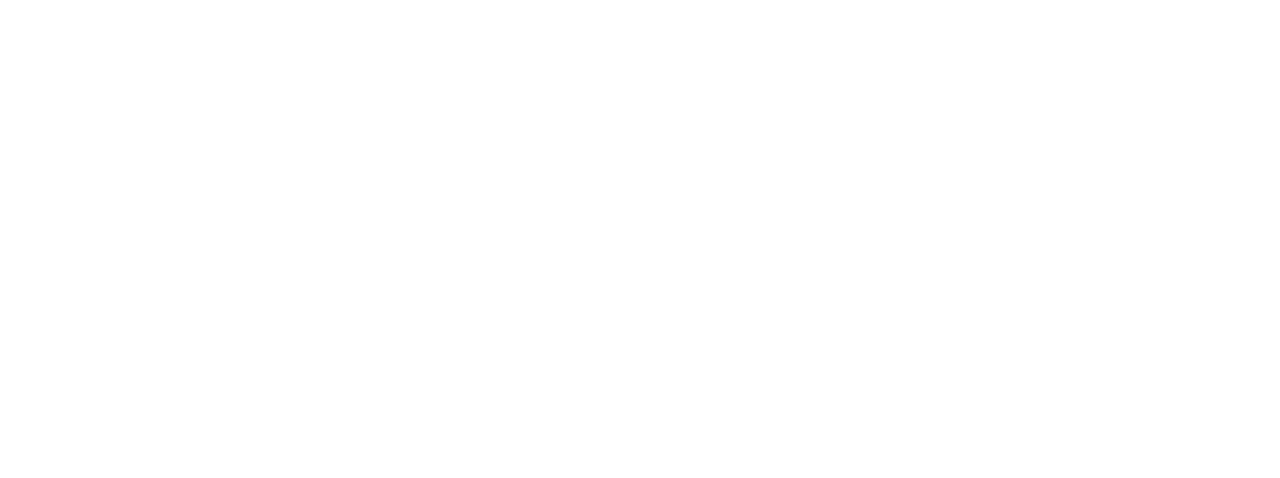
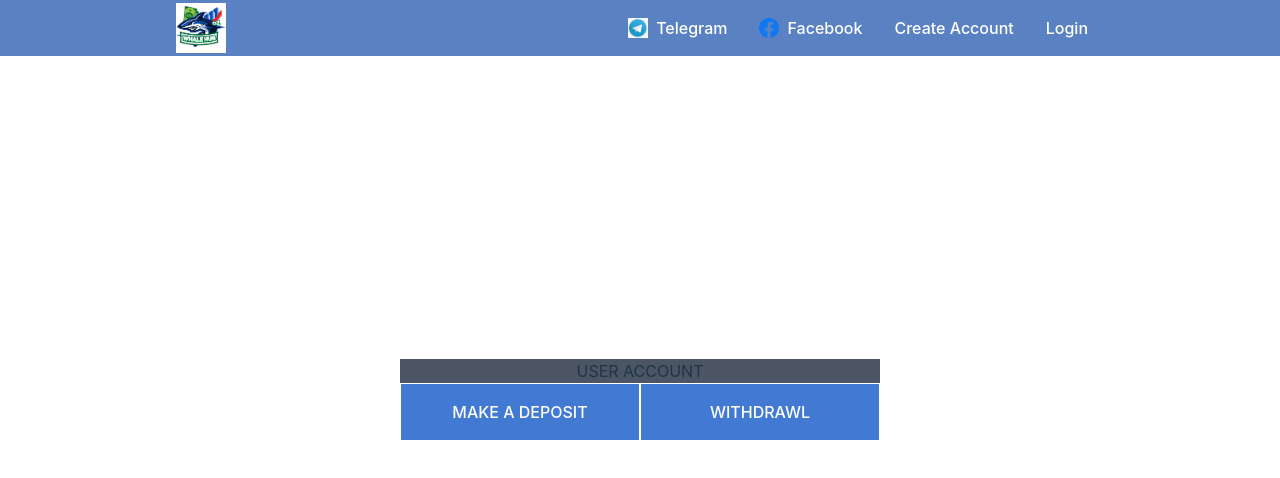
Before and after one commit to yacine37th/whale_hub, a React (Vite) app: page /profil in a window 1280 px wide. Before the commit this address had no page. Shown: the top 478 px of the page. Built offline with nearby package versions, Linux system fonts and the light colour scheme; no server answers.

Commit message:
login fixed

```diff
--- a/src/App.jsx
+++ b/src/App.jsx
@@ -8,6 +8,7 @@
 import Login from './auth/Login'
 import Register from './auth/Register'
 import ForgotPassword from './auth/ForgotPassword'
+import UserAccount from './userAccount/UserAccount'
 
 function App() {
   const [count, setCount] = useState(0)
@@ -19,6 +20,7 @@
         <Route path="/login" element={<Login />} />
         <Route path="/register" element={<Register />} />
         <Route path="/forgetPassword" element={<ForgotPassword />} />
+        <Route path="/profil" element={<UserAccount />} />
 
       </Routes>
     </>
--- a/src/auth/Login.jsx
+++ b/src/auth/Login.jsx
@@ -1,12 +1,13 @@
 import React, { useState } from "react";
 import { Link, useNavigate } from "react-router-dom";
 import "./index.css";
-import { auth } from "../firebase/firebase";
+import { auth, db } from "../firebase/firebase";
 import facebook from "./img/facebook.png";
 import telegram from "./img/telegram.png";
 import logo from "./img/0_1_1694457176539.png";
 import NavBarAuth from "./NavBarAuth";
 import { signInWithEmailAndPassword } from "firebase/auth";
+import { doc, updateDoc } from "firebase/firestore";
 
 function Login() {
   const navigate = useNavigate();
@@ -18,12 +19,17 @@
     } else {
       const res = await signInWithEmailAndPassword(au, em, pa)
         .then((userCredential) => {
+          let today = new Date().toISOString().slice(0, 10);
+
           // Signed in
           const user = userCredential.user;
           // ...
-          console.log(userCredential);
-          //  alert("Login Success");
-          //
+          // console.log(user.uid);
+          updateDoc(doc(db, "users", user.uid), {
+            userLastAccess : today
+          });
+           alert("Login Success");
+           navigate("/profil")
           console.log("deded");
         })
         .catch((error) => {
@@ -39,6 +45,8 @@
             alert("Your Password is wrong ");
           }
         });
+
+
 
       //  navigate("/" , {replace : true})
     }
--- a/src/auth/function.js
+++ b/src/auth/function.js
@@ -49,6 +49,8 @@
   if (em === "" || pa === "") {
     alert("Please Enter Email and Password");
   } else {
+    let today = new Date().toISOString().slice(0, 10);
+
     await createUserWithEmailAndPassword(au, em, pa)
       .then((userCredential) => {
         // Signed in
@@ -64,6 +66,8 @@
             userEmail: em,
             userPassword: pa,
             userID: user.uid,
+            userRegistrationDate : today,
+            userLastAccess : today,
           });
           //      const docRef =  addDoc( user.uid, collection(db, "users"), {
           //   email : email,
--- /dev/null
+++ b/src/userAccount/UserAccount.jsx
@@ -0,0 +1,29 @@
+import React from 'react'
+import HomeNavBar from '../home/HomeNavBar'
+import NavBarAuth from '../auth/NavBarAuth'
+
+function UserAccount() {
+  return (
+   <>
+   <div className='bg-gray-600 '>
+   <NavBarAuth />
+
+      <div className=' w-full'>
+        <div>
+          <h4 className=''>USER ACCOUNT</h4>
+        </div>
+        <div>
+          <button className='  w-60 p-4 button-background border-white   text-white  text-base
+                  rounded-none  hover:border-white'>MAKE A DEPOSIT</button>
+          <button className='  w-60 p-4 button-background border-white   text-white  text-base
+                  rounded-none  hover:border-white'>WITHDRAWL</button>
+        </div>
+
+      </div>
+   </div>
+
+   </>
+  )
+}
+
+export default UserAccount
```
